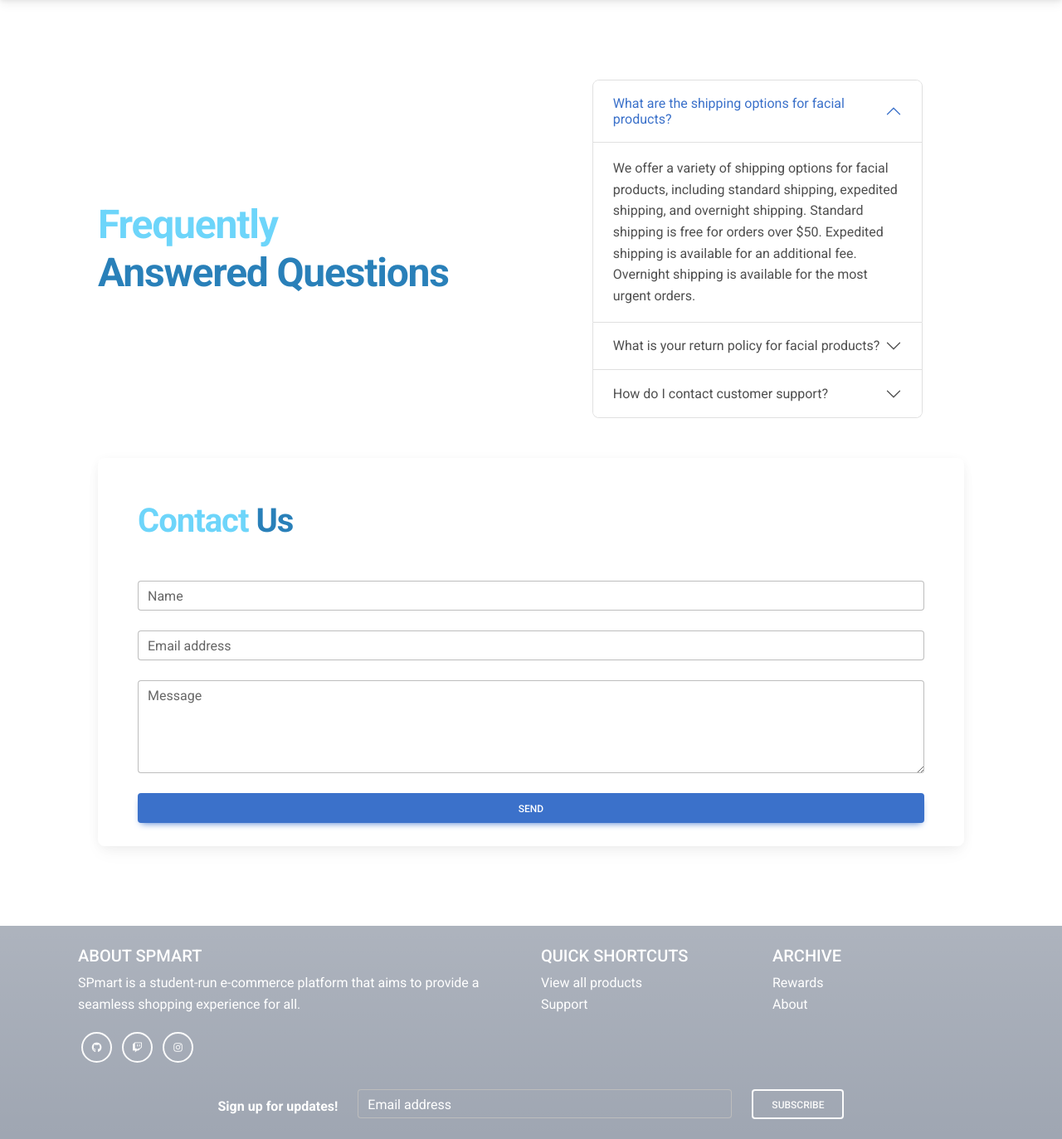
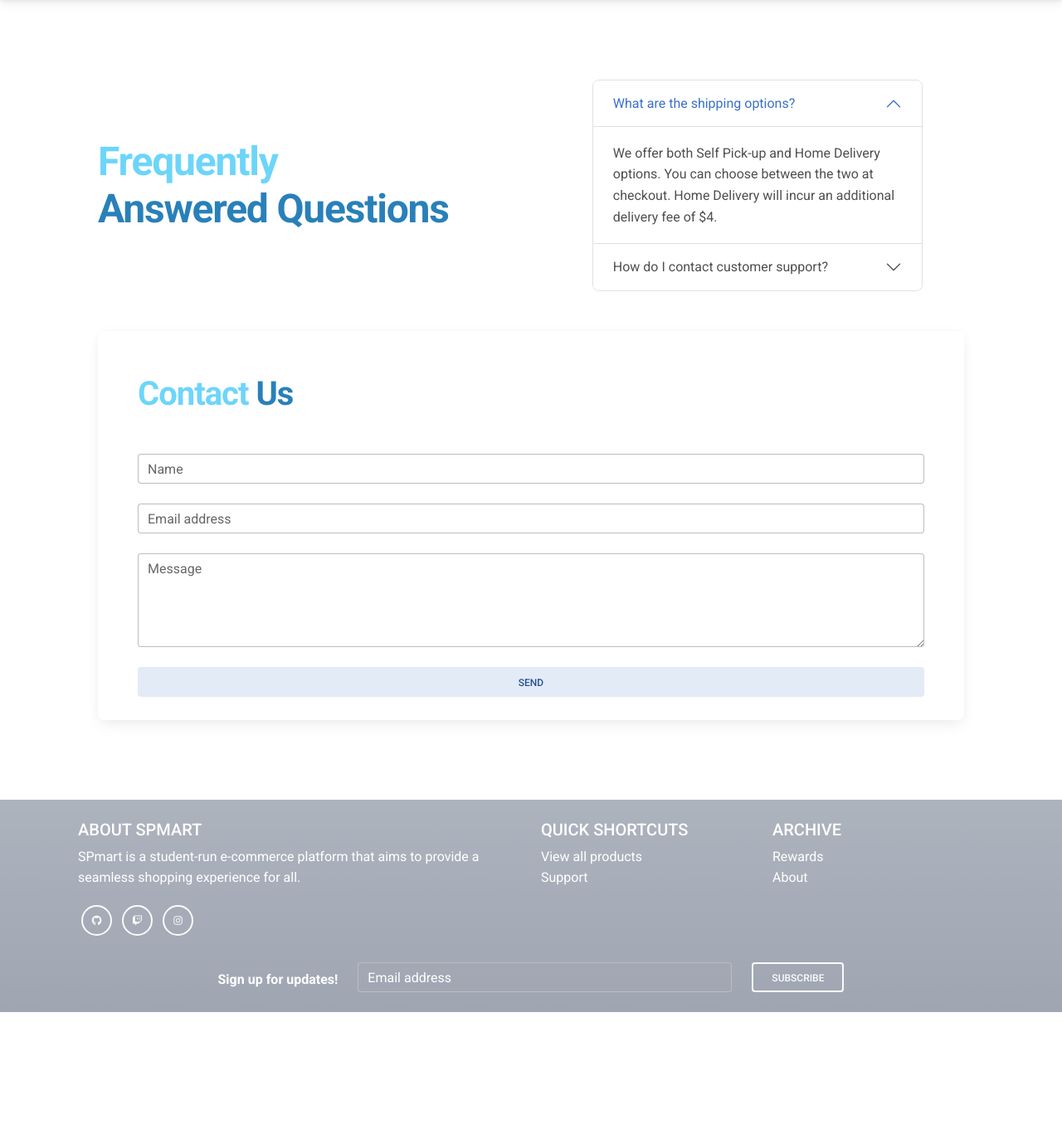
Before and after one commit to koize/spmart, a PHP site: page /support.php in a window 1280 px wide. Shown: the part 82-1455 px from the top of the page at 83% size. After the commit the page ends 1302 px from the top, so only its background shows below. Run offline with PHP 8.4, Linux system fonts and the light colour scheme; some libraries are stand-ins or nearby versions.

Commit message:
touch up UI, remove unused text in Support

```diff
--- a/spmart/index.php
+++ b/spmart/index.php
@@ -262,9 +262,9 @@
                 </div>
                   <div class="row">';
                   if (isset($_COOKIE['id'])) {
-                    echo '<a href="products.php?addToCart=' . $row['id'] . '" class="btn btn-primary btn-rounded ">Add to Cart</a>';
+                    echo '<a href="products.php?addToCart=' . $row['id'] . '" class="btn btn-secondary ">Add to Cart</a>';
                   } else {
-                    echo '<button type="button" class="btn btn-primary btn-rounded" data-mdb-toggle="modal" data-mdb-target="#PleaseLogin">Add to cart</button>
+                    echo '<button type="button" class="btn btn-secondary" data-mdb-toggle="modal" data-mdb-target="#PleaseLogin">Add to cart</button>
                     ';
                   } echo '
                 </div>
--- a/spmart/products.php
+++ b/spmart/products.php
@@ -172,9 +172,9 @@
                 </div>
                   <div class="row">';
                   if (isset($_COOKIE['id'])) {
-                    echo '<a href="products.php?addToCart=' . $row['id'] . '" class="btn btn-primary btn-rounded ">Add to Cart</a>';
+                    echo '<a href="products.php?addToCart=' . $row['id'] . '" class="btn btn-secondary ">Add to Cart</a>';
                   } else {
-                    echo '<button type="button" class="btn btn-primary btn-rounded" data-mdb-toggle="modal" data-mdb-target="#PleaseLogin">Add to cart</button>
+                    echo '<button type="button" class="btn btn-secondary " data-mdb-toggle="modal" data-mdb-target="#PleaseLogin">Add to cart</button>
                     ';
                   } echo '
                 </div>
--- a/spmart/products_gatsby.php
+++ b/spmart/products_gatsby.php
@@ -172,9 +172,9 @@
                 </div>
                   <div class="row">';
                   if (isset($_COOKIE['id'])) {
-                    echo '<a href="products.php?addToCart=' . $row['id'] . '" class="btn btn-primary btn-rounded ">Add to Cart</a>';
+                    echo '<a href="products.php?addToCart=' . $row['id'] . '" class="btn btn-secondary ">Add to Cart</a>';
                   } else {
-                    echo '<button type="button" class="btn btn-primary btn-rounded" data-mdb-toggle="modal" data-mdb-target="#PleaseLogin">Add to cart</button>
+                    echo '<button type="button" class="btn btn-secondary" data-mdb-toggle="modal" data-mdb-target="#PleaseLogin">Add to cart</button>
                     ';
                   } echo '
                 </div>
--- a/spmart/products_kao.php
+++ b/spmart/products_kao.php
@@ -172,9 +172,9 @@
                 </div>
                   <div class="row">';
                   if (isset($_COOKIE['id'])) {
-                    echo '<a href="products.php?addToCart=' . $row['id'] . '" class="btn btn-primary btn-rounded ">Add to Cart</a>';
+                    echo '<a href="products.php?addToCart=' . $row['id'] . '" class="btn btn-secondary  ">Add to Cart</a>';
                   } else {
-                    echo '<button type="button" class="btn btn-primary btn-rounded" data-mdb-toggle="modal" data-mdb-target="#PleaseLogin">Add to cart</button>
+                    echo '<button type="button" class="btn btn-secondary" data-mdb-toggle="modal" data-mdb-target="#PleaseLogin">Add to cart</button>
                     ';
                   } echo '
                 </div>
--- a/spmart/products_others.php
+++ b/spmart/products_others.php
@@ -172,9 +172,9 @@
                 </div>
                   <div class="row">';
                   if (isset($_COOKIE['id'])) {
-                    echo '<a href="products.php?addToCart=' . $row['id'] . '" class="btn btn-primary btn-rounded ">Add to Cart</a>';
+                    echo '<a href="products.php?addToCart=' . $row['id'] . '" class="btn btn-secondary  ">Add to Cart</a>';
                   } else {
-                    echo '<button type="button" class="btn btn-primary btn-rounded" data-mdb-toggle="modal" data-mdb-target="#PleaseLogin">Add to cart</button>
+                    echo '<button type="button" class="btn btn-secondary" data-mdb-toggle="modal" data-mdb-target="#PleaseLogin">Add to cart</button>
                     ';
                   } echo '
                 </div>
--- a/spmart/support.php
+++ b/spmart/support.php
@@ -109,32 +109,16 @@
             <div class="accordion-item">
               <h2 class="accordion-header" id="headingOne">
                 <button class="accordion-button" type="button" data-mdb-toggle="collapse" data-mdb-target="#collapseOne" aria-expanded="true" aria-controls="collapseOne">
-                  What are the shipping options for facial products?
+                  What are the shipping options?
                 </button>
               </h2>
               <div id="collapseOne" class="accordion-collapse collapse show" aria-labelledby="headingOne" data-mdb-parent="#accordionExample">
                 <div class="accordion-body">
-                  We offer a variety of shipping options for facial products, including standard
-                  shipping, expedited shipping, and overnight shipping. Standard shipping is free
-                  for orders over $50. Expedited shipping is available for an additional fee.
-                  Overnight shipping is available for the most urgent orders.
+                  We offer both Self Pick-up and Home Delivery options. You can choose between the two at checkout. Home Delivery will incur an additional delivery fee of $4.
                 </div>
               </div>
             </div>
-            <div class="accordion-item">
-              <h2 class="accordion-header" id="headingTwo">
-                <button class="accordion-button collapsed" type="button" data-mdb-toggle="collapse" data-mdb-target="#collapseTwo" aria-expanded="false" aria-controls="collapseTwo">
-                  What is your return policy for facial products?
-                </button>
-              </h2>
-              <div id="collapseTwo" class="accordion-collapse collapse" aria-labelledby="headingTwo" data-mdb-parent="#accordionExample">
-                <div class="accordion-body">
-                  We offer a 30-day return policy for facial products. If you are not
-                  satisfied with your purchase, you can return it for a full refund.
-                  You must return the product in its original packaging and in resalable condition.
-                </div>
-              </div>
-            </div>
+
             <div class="accordion-item">
               <h2 class="accordion-header" id="headingThree">
                 <button class="accordion-button collapsed" type="button" data-mdb-toggle="collapse" data-mdb-target="#collapseThree" aria-expanded="false" aria-controls="collapseThree">
@@ -143,9 +127,7 @@
               </h2>
               <div id="collapseThree" class="accordion-collapse collapse" aria-labelledby="headingThree" data-mdb-parent="#accordionExample">
                 <div class="accordion-body">
-                  You can contact customer support by email, phone,
-                  or live chat. Our customer support team is available
-                  24/7 to answer your questions and help you with your order.
+                  You can contact customer support by submitting the support form below.
                 </div>
               </div>
             </div>
@@ -179,7 +161,7 @@
 
 
           <!-- Submit button -->
-          <button type="submit" name="sendFeedback" class="btn btn-primary btn-block mb-4" >Send</button>
+          <button type="submit" name="sendFeedback" class="btn btn-secondary btn-block mb-4" >Send</button>
         </form>
 
       </div>
```
Also changed, not shown: spmart/pickupQR/2.png (added).
